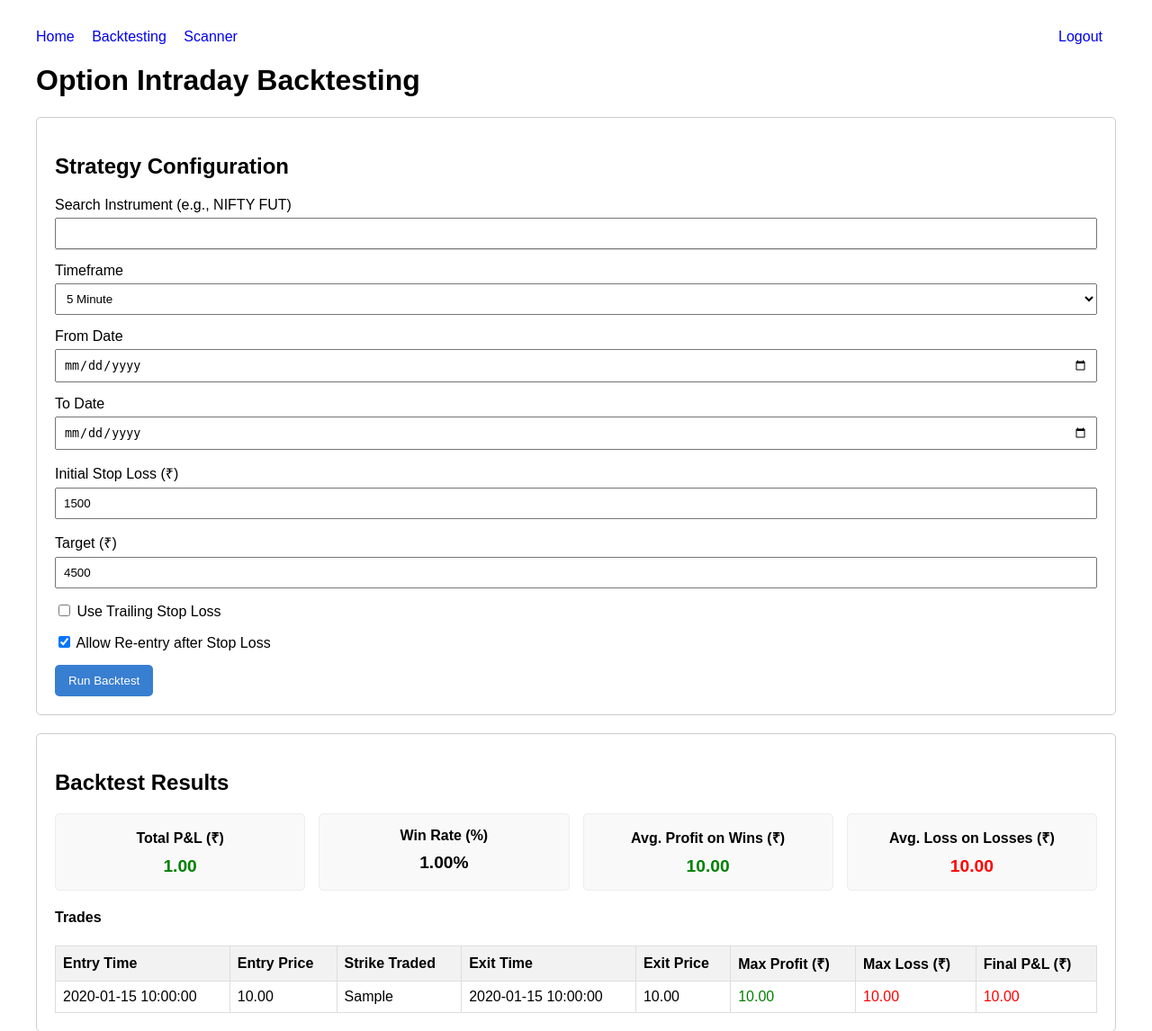
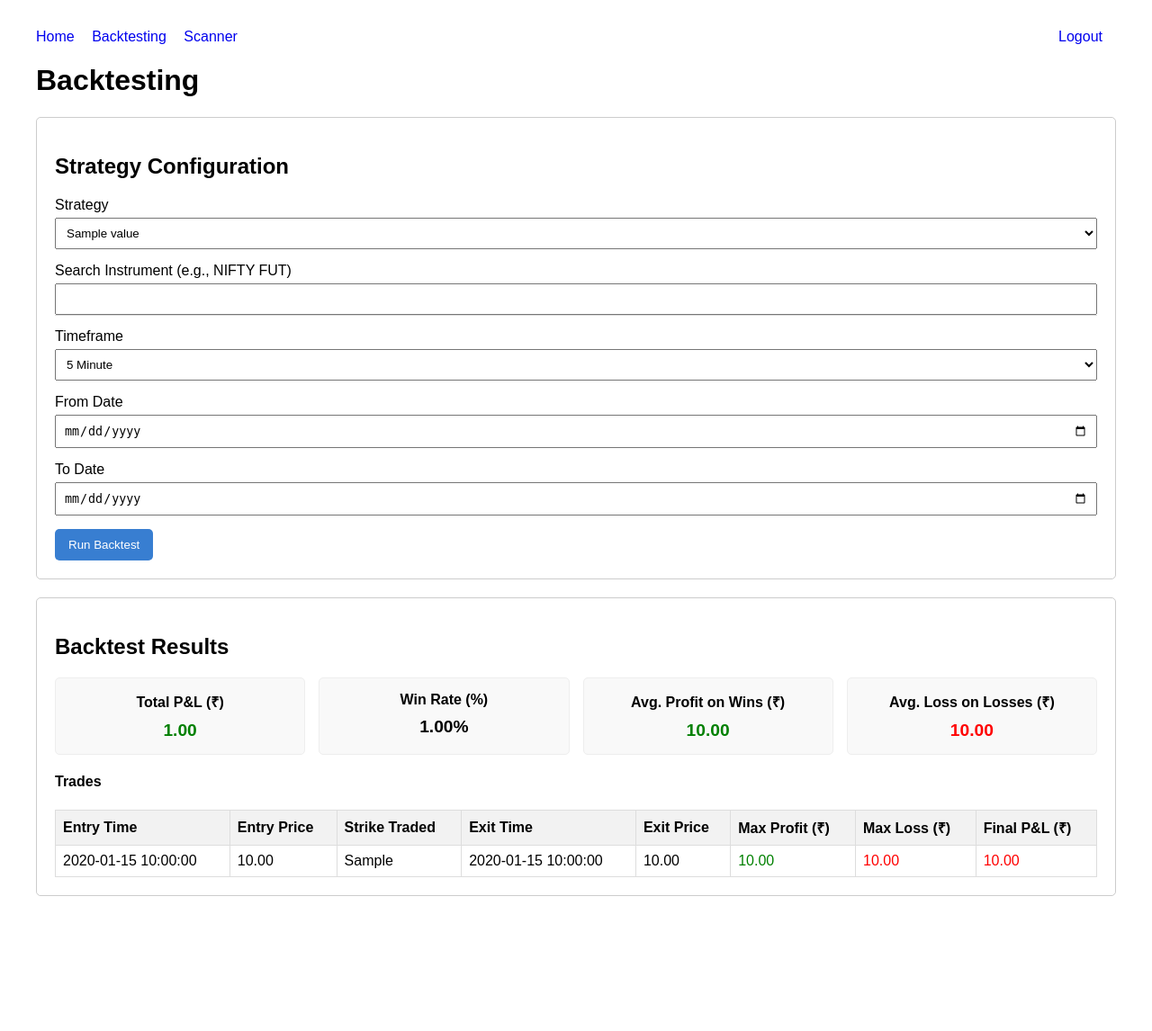
Before and after one commit to nileshumbare3-commits/KITE-LOGIN-PAGE, a Flask app: template templates/backtest.html in a window 1280 px wide. Shown: the top 1146 px of the page at 90% size. After the commit the page ends 996 px from the top, so only its background shows below. Run offline with Flask 3, Linux system fonts and the light colour scheme; the template is opened without the code that fills it: most values are stand-ins (such as "Sample title", 1, 10 or a date in 2020).

Commit message:
feat: Implement modular strategy backtesting
This change refactors the backtesting functionality to support multiple, modular strategies. It introduces a new `strategies` directory with a base strategy class, and migrates the original opening range breakout strategy into this new structure. A new moving average crossover strategy is also added as an example.

The UI is updated with a strategy selector to allow users to choose and configure different backtesting strategies. This makes the application more extensible and easier to maintain.

```diff
--- a/app.py
+++ b/app.py
@@ -4,6 +4,10 @@ import os
 import pandas as pd
 from datetime import datetime, timedelta
 import numpy as np
+import importlib
+import inspect
+from strategies.base_strategy import BaseStrategy
+
 
 app = Flask(__name__)
 app.secret_key = os.urandom(24)
@@ -13,6 +17,21 @@ api_key = "YOUR_API_KEY"
 api_secret = "YOUR_API_SECRET"
 
 kite = KiteConnect(api_key=api_key)
+
+# --- Strategy Loading ---
+STRATEGIES = {}
+
+def load_strategies():
+    """Dynamically loads all strategy classes from the 'strategies' directory."""
+    global STRATEGIES
+    strategy_files = [f[:-3] for f in os.listdir('strategies') if f.endswith('.py') and f != '__init__.py' and f != 'base_strategy.py']
+    for file_name in strategy_files:
+        module = importlib.import_module(f'strategies.{file_name}')
+        for name, obj in inspect.getmembers(module, inspect.isclass):
+            if issubclass(obj, BaseStrategy) and obj is not BaseStrategy:
+                STRATEGIES[file_name] = {"name": obj.display_name, "class": obj}
+load_strategies()
+
 
 # --- Instrument Caching and Search (In-Memory) ---
 instrument_cache = None
@@ -75,26 +94,14 @@ def backtest():
         return redirect("/")
     if request.method == "POST":
         try:
-            instrument_token = request.form.get("instrument_token")
-            from_date_str = request.form.get("from_date")
-            to_date_str = request.form.get("to_date")
-            stop_loss = float(request.form.get("stop_loss", 1500))
-            target = float(request.form.get("target", 4500))
-            use_tsl = request.form.get("use_tsl") == "true"
-            tsl_mode = request.form.get("tsl_mode")
-            tsl_fixed_amount = float(request.form.get("tsl_fixed_amount", 0))
-            tsl_ema_period = int(request.form.get("tsl_ema_period", 9))
-            timeframe = request.form.get("timeframe", "5minute")
-            allow_reentry = request.form.get("allow_reentry") == "true"
+            strategy_name = request.form.get("strategy")
+            parameters = request.form.to_dict()
+            results = run_backtest(strategy_name, parameters)
+            return render_template("backtest.html", results=results, strategies=STRATEGIES, selected_strategy=strategy_name)
+        except Exception as e:
+            return render_template("backtest.html", error=str(e), strategies=STRATEGIES)
+    return render_template("backtest.html", results=None, strategies=STRATEGIES)
 
-            results = run_backtest(
-                instrument_token, from_date_str, to_date_str, stop_loss, target,
-                use_tsl, tsl_mode, tsl_fixed_amount, tsl_ema_period, timeframe, allow_reentry
-            )
-            return render_template("backtest.html", results=results)
-        except Exception as e:
-            return render_template("backtest.html", error=str(e))
-    return render_template("backtest.html", results=None)
 
 @app.route("/scanner", methods=["GET", "POST"])
 def scanner():
@@ -221,104 +228,35 @@ def run_scanner(proximity_percent=1.0):
 
 
 # --- Backtesting Logic ---
-def run_backtest(instrument_token, from_date_str, to_date_str, stop_loss, target,
-                 use_tsl, tsl_mode, tsl_fixed_amount, tsl_ema_period, timeframe, allow_reentry):
-    kite.set_access_token(session["access_token"])
+def run_backtest(strategy_name: str, parameters: dict):
+    """
+    Runs a backtest for a given strategy.
+    """
+    if strategy_name not in STRATEGIES:
+        raise ValueError(f"Strategy '{strategy_name}' not found.")
+
+    strategy_class = STRATEGIES[strategy_name]["class"]
+    strategy_instance = strategy_class()
+
+    instrument_token = parameters.get("instrument_token")
+    from_date_str = parameters.get("from_date")
+    to_date_str = parameters.get("to_date")
+    timeframe = parameters.get("timeframe", "5minute")
+
     from_date = datetime.strptime(from_date_str, "%Y-%m-%d")
     to_date = datetime.strptime(to_date_str, "%Y-%m-%d")
+
+    kite.set_access_token(session["access_token"])
     historical_data = kite.historical_data(instrument_token, from_date, to_date + timedelta(days=1), timeframe)
+
     if not historical_data:
         raise Exception("Could not fetch historical data. Please check token/dates.")
+
     df = pd.DataFrame(historical_data)
-    df['date'] = pd.to_datetime(df['date'])
-    all_trades = []
 
-    for day in pd.date_range(start=from_date, end=to_date):
-        day_df = df[df['date'].dt.date == day.date()]
-        if day_df.empty: continue
+    results = strategy_instance.run(df, parameters)
+    return results
 
-        trade_day_df = day_df[day_df['date'].dt.time >= pd.to_datetime("09:30").time()].copy()
-        if trade_day_df.empty: continue
-
-        first_candle = trade_day_df.iloc[0]
-        opening_range_high = first_candle['high']
-        opening_range_low = first_candle['low']
-
-        trade_day_df.loc[:, 'cum_volume'] = trade_day_df['volume'].cumsum()
-        trade_day_df.loc[:, 'cum_volume_high'] = (trade_day_df['high'] * trade_day_df['volume']).cumsum()
-        trade_day_df.loc[:, 'upper_band'] = trade_day_df['cum_volume_high'] / trade_day_df['cum_volume']
-        trade_day_df.loc[:, 'cum_volume_low'] = (trade_day_df['low'] * trade_day_df['volume']).cumsum()
-        trade_day_df.loc[:, 'lower_band'] = trade_day_df['cum_volume_low'] / trade_day_df['cum_volume']
-
-        if use_tsl and tsl_mode == 'ema':
-            trade_day_df.loc[:, 'tsl_ema'] = trade_day_df['close'].ewm(span=tsl_ema_period, adjust=False).mean()
-
-        in_position = False
-        current_trade = {}
-        high_water_mark, low_water_mark = 0, 0
-
-        for i, row in trade_day_df.iterrows():
-            if in_position:
-                lot_size = 50
-                price_change = row['close'] - current_trade['entry_price']
-                pnl = price_change * 0.3 * lot_size if current_trade['type'] == 'SELL_PUT_SPREAD' else -price_change * 0.3 * lot_size
-                current_trade['max_profit'] = max(current_trade.get('max_profit', pnl), pnl)
-                current_trade['max_loss'] = min(current_trade.get('max_loss', pnl), pnl)
-
-                exit_condition_met = False
-                if pnl >= target: exit_condition_met = True
-                elif use_tsl:
-                    if current_trade['type'] == 'SELL_PUT_SPREAD':
-                        if tsl_mode == 'fixed':
-                            high_water_mark = max(high_water_mark, row['close'])
-                            tsl_price = high_water_mark - tsl_fixed_amount
-                        elif tsl_mode == 'ema':
-                            tsl_price = row['tsl_ema']
-                        else: # Band mode
-                            tsl_price = row['lower_band']
-                        if row['close'] < tsl_price: exit_condition_met = True
-                    else: # Bearish trade
-                        if tsl_mode == 'fixed':
-                            low_water_mark = min(low_water_mark, row['close'])
-                            tsl_price = low_water_mark + tsl_fixed_amount
-                        elif tsl_mode == 'ema':
-                            tsl_price = row['tsl_ema']
-                        else: # Band mode
-                            tsl_price = row['upper_band']
-                        if row['close'] > tsl_price: exit_condition_met = True
-                elif pnl <= -stop_loss: exit_condition_met = True
-
-                if exit_condition_met:
-                    current_trade.update({'exit_price': row['close'], 'exit_time': row['date'], 'pnl': pnl})
-                    all_trades.append(current_trade)
-                    in_position = False
-                    current_trade = {}
-                    if not allow_reentry:
-                        break
-
-            if not in_position:
-                def get_strike(price): return round(price / 50) * 50
-                if row['close'] > row['upper_band'] and row['open'] < row['upper_band'] and row['close'] > opening_range_high:
-                    in_position, strike = True, get_strike(row['close'])
-                    current_trade = {"type": "SELL_PUT_SPREAD", "entry_price": row['close'], "entry_time": row['date'], "strike_traded": f"{strike} PE"}
-                    high_water_mark = row['close']
-                elif row['close'] < row['lower_band'] and row['open'] > row['lower_band'] and row['close'] < opening_range_low:
-                    in_position, strike = True, get_strike(row['close'])
-                    current_trade = {"type": "SELL_CALL_SPREAD", "entry_price": row['close'], "entry_time": row['date'], "strike_traded": f"{strike} CE"}
-                    low_water_mark = row['close']
-
-        if in_position:
-            last_row = trade_day_df.iloc[-1]
-            price_change = last_row['close'] - current_trade['entry_price']
-            pnl = price_change * 0.3 * lot_size if current_trade['type'] == 'SELL_PUT_SPREAD' else -price_change * 0.3 * lot_size
-            current_trade.update({'exit_price': last_row['close'], 'exit_time': last_row['date'], 'pnl': pnl, 'max_profit': max(current_trade.get('max_profit', pnl), pnl), 'max_loss': min(current_trade.get('max_loss', pnl), pnl)})
-            all_trades.append(current_trade)
-
-    total_pnl = sum(trade['pnl'] for trade in all_trades)
-    winning_trades = [t for t in all_trades if t['pnl'] > 0]
-    losing_trades = [t for t in all_trades if t['pnl'] <= 0]
-    summary = {"win_percentage": (len(winning_trades) / len(all_trades) * 100) if all_trades else 0, "avg_profit_win": sum(t['pnl'] for t in winning_trades) / len(winning_trades) if winning_trades else 0, "avg_loss_lose": sum(t['pnl'] for t in losing_trades) / len(losing_trades) if losing_trades else 0}
-    return {"trades": all_trades, "total_pnl": total_pnl, "summary": summary}
 
 if __name__ == "__main__":
     app.run(debug=True)
--- a/templates/backtest.html
+++ b/templates/backtest.html
@@ -3,7 +3,7 @@
 <head>
     <meta charset="UTF-8">
     <meta name="viewport" content="width=device-width, initial-scale=1.0">
-    <title>Option Intraday Backtesting</title>
+    <title>Backtesting</title>
     <style>
         body { font-family: sans-serif; margin: 2em; }
         .container { max-width: 1200px; margin: auto; }
@@ -25,7 +25,7 @@
         .autocomplete-results { position: absolute; border: 1px solid #ddd; border-top: none; z-index: 99; top: 100%; left: 0; right: 0; background-color: white; }
         .autocomplete-results div { padding: 10px; cursor: pointer; }
         .autocomplete-results div:hover { background-color: #f2f2f2; }
-        .tsl-options { border: 1px solid #eee; padding: 15px; margin-top: 10px; border-radius: 4px; }
+        .strategy-params { border: 1px solid #eee; padding: 15px; margin-top: 10px; border-radius: 4px; }
     </style>
 </head>
 <body>
@@ -37,11 +37,20 @@
             <a href="/logout" style="float: right;">Logout</a>
         </div>
 
-        <h1>Option Intraday Backtesting</h1>
+        <h1>Backtesting</h1>
 
         <div class="form-container">
             <h2>Strategy Configuration</h2>
             <form method="POST" action="/backtest">
+                <!-- COMMON PARAMETERS -->
+                <div class="form-group">
+                    <label for="strategy">Strategy</label>
+                    <select id="strategy" name="strategy">
+                        {% for key, value in strategies.items() %}
+                            <option value="{{ key }}" {% if selected_strategy == key %}selected{% endif %}>{{ value.name }}</option>
+                        {% endfor %}
+                    </select>
+                </div>
                 <div class="form-group">
                     <label for="instrument_search">Search Instrument (e.g., NIFTY FUT)</label>
                     <input type="text" id="instrument_search" name="instrument_search" autocomplete="off" required>
@@ -66,36 +75,48 @@
                     <label for="to_date">To Date</label>
                     <input type="date" id="to_date" name="to_date" required>
                 </div>
+
+                <!-- STRATEGY-SPECIFIC PARAMETERS -->
+                <div id="strategy-parameters">
+                    <!-- Opening Range Breakout Parameters -->
+                    <div id="opening_range_breakout_strategy_params" class="strategy-params">
+                        <h4>Opening Range Breakout Parameters</h4>
                         <div class="form-group">
-                    <label for="stop_loss">Initial Stop Loss (₹)</label>
-                    <input type="number" id="stop_loss" name="stop_loss" value="1500">
+                            <label for="stop_loss_orb">Initial Stop Loss (₹)</label>
+                            <input type="number" id="stop_loss_orb" name="stop_loss" value="1500">
                         </div>
                         <div class="form-group">
-                    <label for="target">Target (₹)</label>
-                    <input type="number" id="target" name="target" value="4500">
+                            <label for="target_orb">Target (₹)</label>
+                            <input type="number" id="target_orb" name="target" value="4500">
                         </div>
-
                         <div class="form-group">
                             <label><input type="checkbox" id="use_tsl" name="use_tsl" value="true"> Use Trailing Stop Loss</label>
-                    <div id="tsl_options" class="tsl-options" style="display: none;">
-                        <label><input type="radio" name="tsl_mode" value="fixed" checked> Fixed</label>
-                        <div id="tsl_fixed_params">
-                            <label for="tsl_fixed_amount">Trail Amount (points)</label>
-                            <input type="number" id="tsl_fixed_amount" name="tsl_fixed_amount" value="20">
                         </div>
-                        <br>
-                        <label><input type="radio" name="tsl_mode" value="ema"> EMA</label>
-                        <div id="tsl_ema_params" style="display: none;">
-                            <label for="tsl_ema_period">EMA Period</label>
-                            <input type="number" id="tsl_ema_period" name="tsl_ema_period" value="9">
-                        </div>
-                        <br>
-                        <label><input type="radio" name="tsl_mode" value="band"> VWAP Band</label>
+                        <div class="form-group">
+                            <label><input type="checkbox" name="allow_reentry" value="true" checked> Allow Re-entry after Stop Loss</label>
                         </div>
                     </div>
 
+                    <!-- Moving Average Crossover Parameters -->
+                    <div id="moving_average_crossover_strategy_params" class="strategy-params">
+                        <h4>Moving Average Crossover Parameters</h4>
                         <div class="form-group">
-                    <label><input type="checkbox" name="allow_reentry" value="true" checked> Allow Re-entry after Stop Loss</label>
+                            <label for="short_window">Short Window</label>
+                            <input type="number" id="short_window" name="short_window" value="50">
+                        </div>
+                        <div class="form-group">
+                            <label for="long_window">Long Window</label>
+                            <input type="number" id="long_window" name="long_window" value="200">
+                        </div>
+                        <div class="form-group">
+                            <label for="stop_loss_mac">Stop Loss (points)</label>
+                            <input type="number" id="stop_loss_mac" name="stop_loss" value="100">
+                        </div>
+                        <div class="form-group">
+                            <label for="target_mac">Target (points)</label>
+                            <input type="number" id="target_mac" name="target" value="200">
+                        </div>
+                    </div>
                 </div>
 
                 <button type="submit" class="btn btn-primary">Run Backtest</button>
@@ -112,7 +133,6 @@
         {% if results %}
         <div class="results-container">
             <h2>Backtest Results</h2>
-
             <div class="summary-grid">
                 <div class="summary-item">
                     <h4>Total P&L (₹)</h4>
@@ -131,7 +151,6 @@
                     <p style="color: red;">{{ "%.2f"|format(results.summary.avg_loss_lose) }}</p>
                 </div>
             </div>
-
             <h4>Trades</h4>
             <table>
                 <thead>
@@ -149,10 +168,10 @@
                 <tbody>
                     {% for trade in results.trades %}
                     <tr>
-                        <td>{{ trade.entry_time.strftime('%Y-%m-%d %H:%M:%S') }}</td>
+                        <td>{{ trade.entry_time.strftime('%Y-%m-%d %H:%M:%S') if trade.entry_time else '' }}</td>
                         <td>{{ "%.2f"|format(trade.entry_price) }}</td>
                         <td>{{ trade.strike_traded }}</td>
-                        <td>{{ trade.exit_time.strftime('%Y-%m-%d %H:%M:%S') }}</td>
+                        <td>{{ trade.exit_time.strftime('%Y-%m-%d %H:%M:%S') if trade.exit_time else '' }}</td>
                         <td>{{ "%.2f"|format(trade.exit_price) }}</td>
                         <td style="color: green;">{{ "%.2f"|format(trade.max_profit) }}</td>
                         <td style="color: red;">{{ "%.2f"|format(trade.max_loss) }}</td>
@@ -166,6 +185,7 @@
     </div>
 
     <script>
+        document.addEventListener('DOMContentLoaded', function () {
             // Autocomplete Script
             const searchInput = document.getElementById('instrument_search');
             const tokenInput = document.getElementById('instrument_token');
@@ -174,7 +194,7 @@
             searchInput.addEventListener('keyup', async (e) => {
                 const query = e.target.value;
                 acResultsContainer.innerHTML = '';
-            if (query.length < 3) return;
+                if (query.length < 2) return;
                 const response = await fetch(`/api/search-instruments?q=${query}`);
                 const instruments = await response.json();
                 if (instruments.error) {
@@ -183,7 +203,7 @@
                 }
                 instruments.forEach(instrument => {
                     const item = document.createElement('div');
-                item.textContent = `${instrument.tradingsymbol} (${instrument.instrument_type} - ${instrument.exchange})`;
+                    item.textContent = `${instrument.tradingsymbol} (${instrument.instrument_type})`;
                     item.addEventListener('click', () => {
                         searchInput.value = instrument.tradingsymbol;
                         tokenInput.value = instrument.instrument_token;
@@ -192,27 +212,32 @@
                     acResultsContainer.appendChild(item);
                 });
             });
+
             document.addEventListener('click', (e) => {
-            if (e.target !== searchInput) acResultsContainer.innerHTML = '';
+                if (!acResultsContainer.contains(e.target)) {
+                    acResultsContainer.innerHTML = '';
+                }
             });
 
-        // TSL UI Script
-        const useTslCheckbox = document.getElementById('use_tsl');
-        const tslOptionsDiv = document.getElementById('tsl_options');
-        const tslModeRadios = document.querySelectorAll('input[name="tsl_mode"]');
-        const tslFixedParamsDiv = document.getElementById('tsl_fixed_params');
-        const tslEmaParamsDiv = document.getElementById('tsl_ema_params');
+            // Strategy Parameter UI Script
+            const strategySelect = document.getElementById('strategy');
+            const allStrategyParamDivs = document.querySelectorAll('.strategy-params');
 
-        useTslCheckbox.addEventListener('change', (e) => {
-            tslOptionsDiv.style.display = e.target.checked ? 'block' : 'none';
+            function toggleStrategyParams() {
+                const selectedStrategy = strategySelect.value + '_params';
+                allStrategyParamDivs.forEach(div => {
+                    if (div.id === selectedStrategy) {
+                        div.style.display = 'block';
+                        div.querySelectorAll('input, select').forEach(el => el.disabled = false);
+                    } else {
+                        div.style.display = 'none';
+                        div.querySelectorAll('input, select').forEach(el => el.disabled = true);
+                    }
                 });
+            }
 
-        tslModeRadios.forEach(radio => {
-            radio.addEventListener('change', (e) => {
-                const mode = e.target.value;
-                tslFixedParamsDiv.style.display = (mode === 'fixed') ? 'block' : 'none';
-                tslEmaParamsDiv.style.display = (mode === 'ema') ? 'block' : 'none';
-            });
+            strategySelect.addEventListener('change', toggleStrategyParams);
+            toggleStrategyParams(); // Initial call to set state on page load
         });
     </script>
 </body>
```
Also changed, not shown: strategies/base_strategy.py (added, +19 -0 lines), strategies/moving_average_crossover_strategy.py (added, +119 -0 lines), strategies/opening_range_breakout_strategy.py (added, +117 -0 lines), 2 other files. Lines whose indentation alone changed are shown as unchanged.
